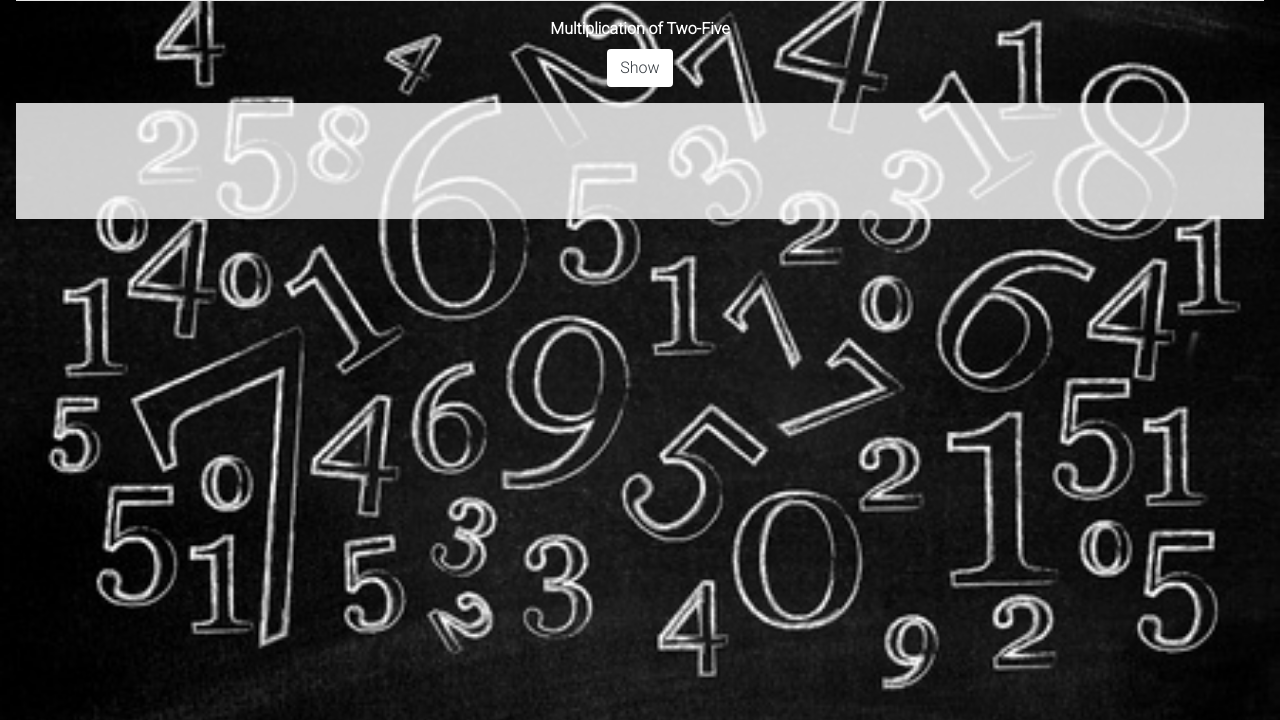
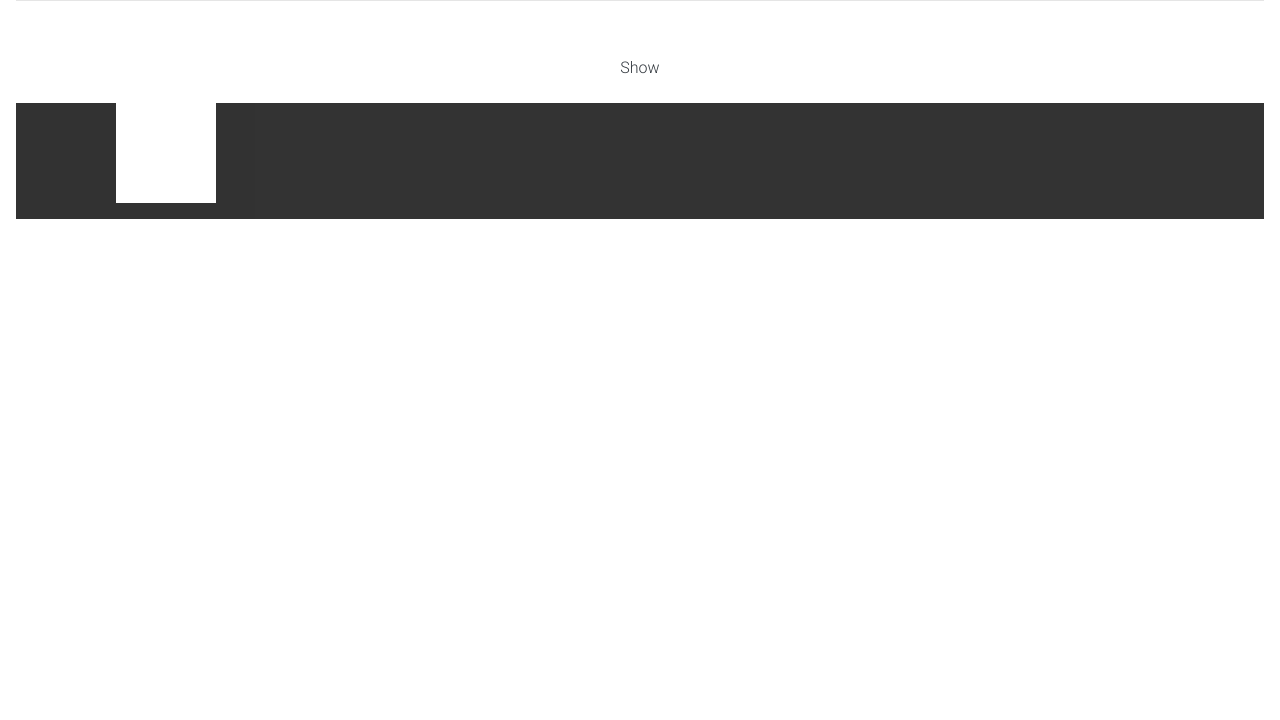
Before and after one commit to AyoOlonilua/Multiplication-Tables, a plain HTML site: page index.html in a window 1280 px wide. Shown: the part 80-800 px from the top of the page. Drawn offline with Linux system fonts and the light colour scheme.

Commit message:
Update styles.css

```diff
--- a/css/styles.css
+++ b/css/styles.css
@@ -3,15 +3,30 @@
 * {
     font-family: 'Roboto', sans-serif;
 }
-body {
-    background-image: url(/img/8512533-numbers-on-blackboard.jpg);
-    background-size: cover;
+.background img {
+    width: 100%;
+    height: max-content;
+    position: absolute;
+    z-index: -1;
+    top: 0;
 }
 .a {
-    background-color: white;
+    background-color: black;
     opacity: 80%;
 }
-#resultOne, #resultTwo, #resultThree, #resultFour, #resultFive {
+ul {
+    list-style-type: square;
+}
+#resultOne {
     padding: 50px;
     margin-left: 100px;
+    color: black;
+    font-size: 20px;
+    background-color: white;
 }
+#resultTwo, #resultThree, #resultFour, #resultFive {
+    padding: 50px;
+    margin-left: 100px;
+    color: white;
+    font-size: 20px;
+}
```
